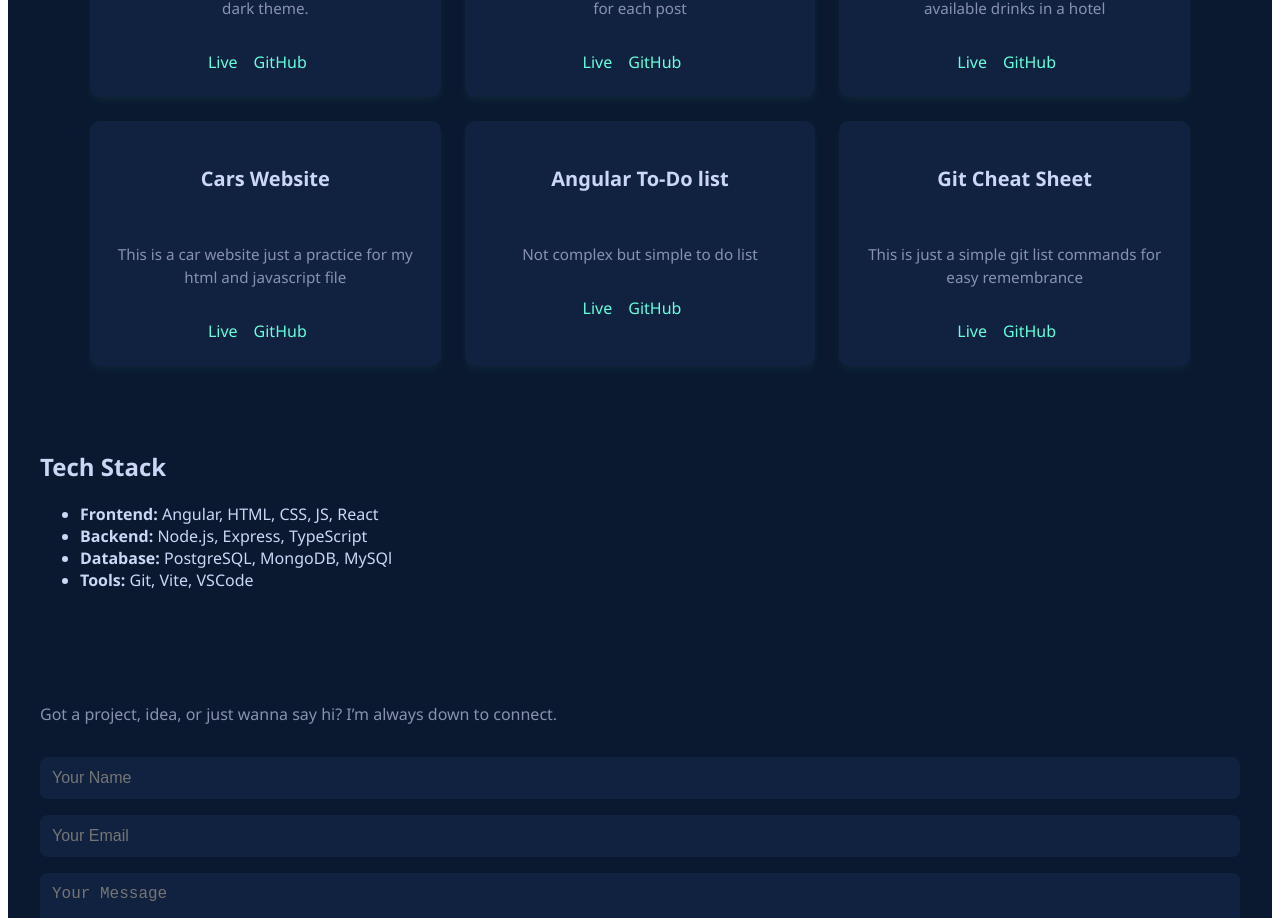
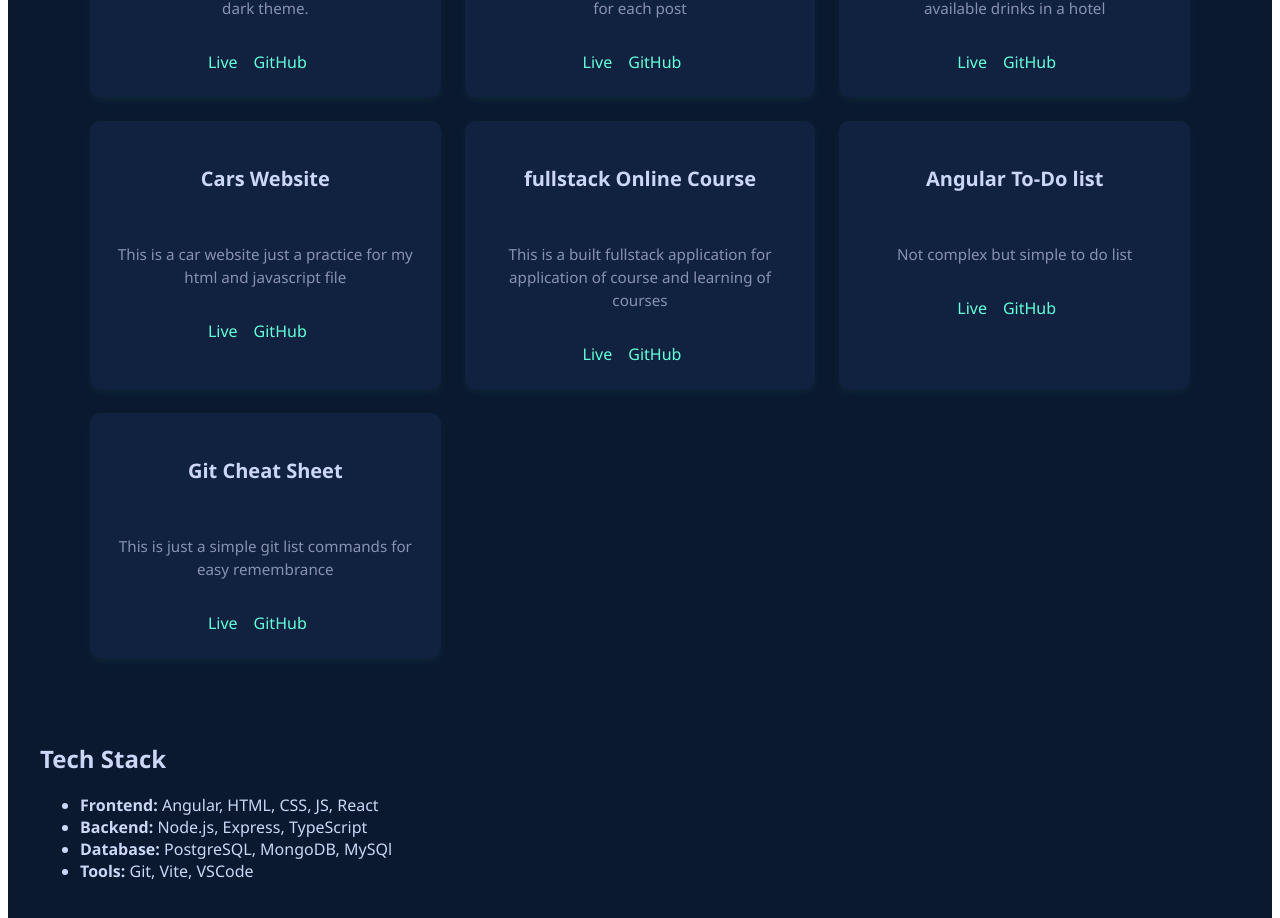
Before and after one commit to DICKSON39/portifolio, an Angular app: page / in a window 1280 px wide. Shown: the part 1440-2358 px from the top of the page. Built offline with nearby package versions, Linux system fonts and the light colour scheme.

Commit message:
first commit

```diff
--- a/src/app/components/projects/projects.component.html
+++ b/src/app/components/projects/projects.component.html
@@ -37,6 +37,15 @@
         </div>
       </div>
 
+      <div class="project-card">
+        <h3>fullstack Online Course</h3>
+        <p>This is a built fullstack application for application of course and learning of courses </p>
+        <div class="project-links">
+          <a href="https://online-courses-gamma.vercel.app/" target="_blank">Live</a>
+          <a href="https://github.com/DICKSON39/onlineCourses.git" target="_blank">GitHub</a>
+        </div>
+      </div>
+
 
       <div class="project-card">
         <h3>Angular To-Do list</h3>
```
